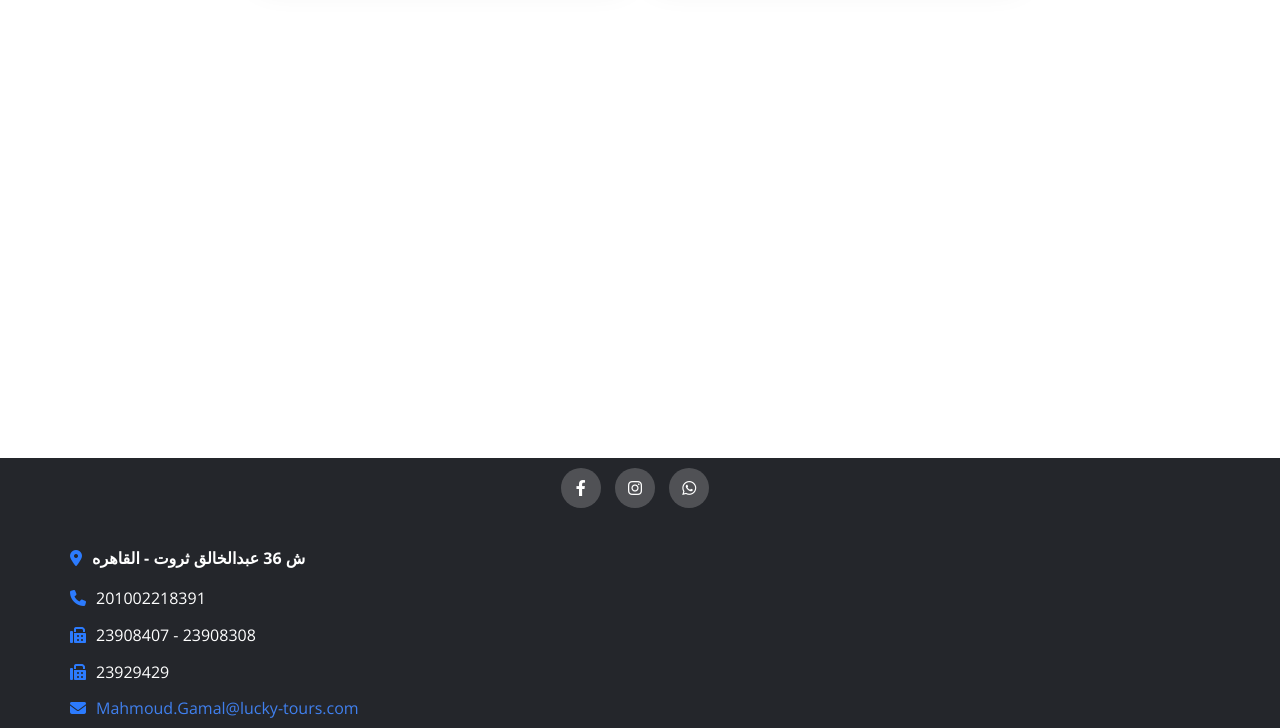
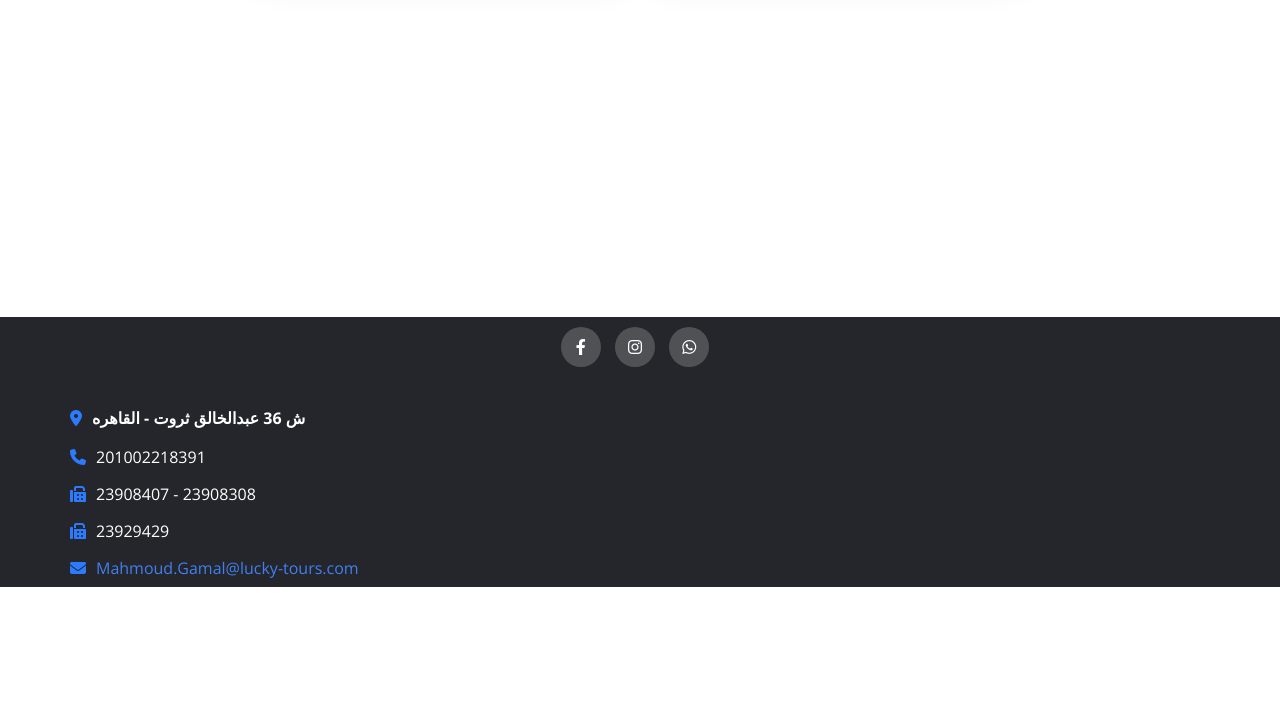
Before and after one commit to heshamcrazy1910/Hoda, a plain HTML site: page index.html in a window 1280 px wide. Shown: the part 1296-2024 px from the top of the page. After the commit the page ends 1883 px from the top, so only its background shows below. Drawn offline with nearby package versions, Linux system fonts and the light colour scheme.

Commit message:
Update style.css

```diff
--- a/style.css
+++ b/style.css
@@ -275,7 +275,6 @@ footer.container{
 .footer{
 	  background-color: #24262b;
     padding: 10px 0;
-    margin-top: 11%;
 }
 .footer-col{
   display: flex;
```
